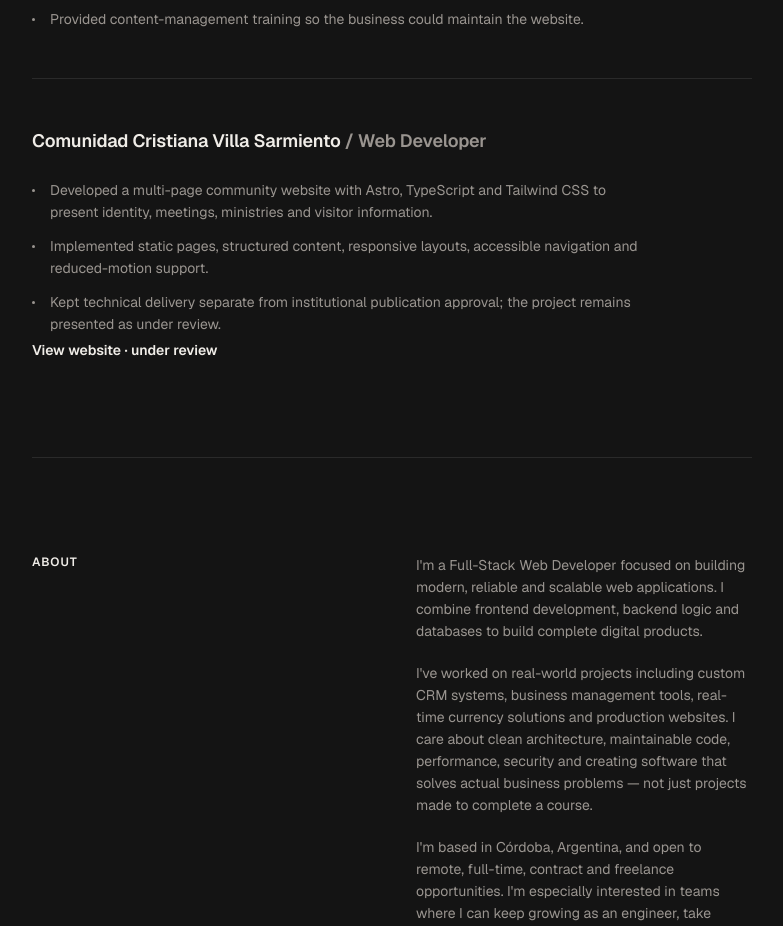
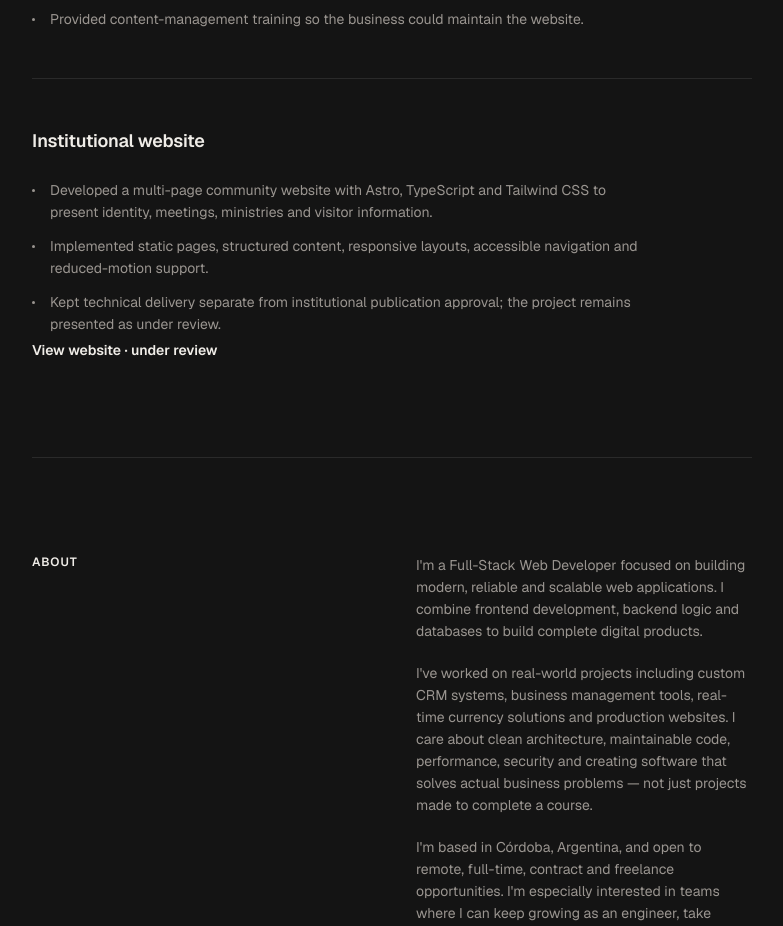
Before and after one commit to misaelr5/portolfio, a Next.js app: page /en in a window 1280 px wide. Shown: the part 2280-3206 px from the top of the page, without its empty margins (248-1031 px from the left). Built offline with nearby package versions, Linux system fonts and the light colour scheme; no server answers.

Commit message:
fix: simplify institutional website experience title

```diff
--- a/components/sections/Experience.tsx
+++ b/components/sections/Experience.tsx
@@ -23,7 +23,9 @@ export function Experience({ content }: ExperienceProps) {
               <div className="experience-heading">
                 <h3>
                   <span>{entry.organization}</span>
-                  <span className="muted-text"> / {entry.role}</span>
+                  {entry.role ? (
+                    <span className="muted-text"> / {entry.role}</span>
+                  ) : null}
                 </h3>
                 {entry.period ? (
                   <p className="experience-period">{entry.period}</p>
--- a/data/portfolio.ts
+++ b/data/portfolio.ts
@@ -264,8 +264,8 @@ export const portfolioContent: Record<Locale, PortfolioContent> = {
           ],
         },
         {
-          organization: "Comunidad Cristiana Villa Sarmiento",
-          role: "Web Developer",
+          organization: "Institutional website",
+          role: "",
           highlights: [
             "Developed a multi-page community website with Astro, TypeScript and Tailwind CSS to present identity, meetings, ministries and visitor information.",
             "Implemented static pages, structured content, responsive layouts, accessible navigation and reduced-motion support.",
@@ -654,8 +654,8 @@ export const portfolioContent: Record<Locale, PortfolioContent> = {
           ],
         },
         {
-          organization: "Comunidad Cristiana Villa Sarmiento",
-          role: "Desarrollador web",
+          organization: "Página web institucional",
+          role: "",
           highlights: [
             "Desarrollé un sitio comunitario de varias páginas con Astro, TypeScript y Tailwind CSS para presentar identidad, reuniones, ministerios e información para visitantes.",
             "Implementé páginas estáticas, contenido estructurado, diseño responsive, navegación accesible y soporte de movimiento reducido.",
```
